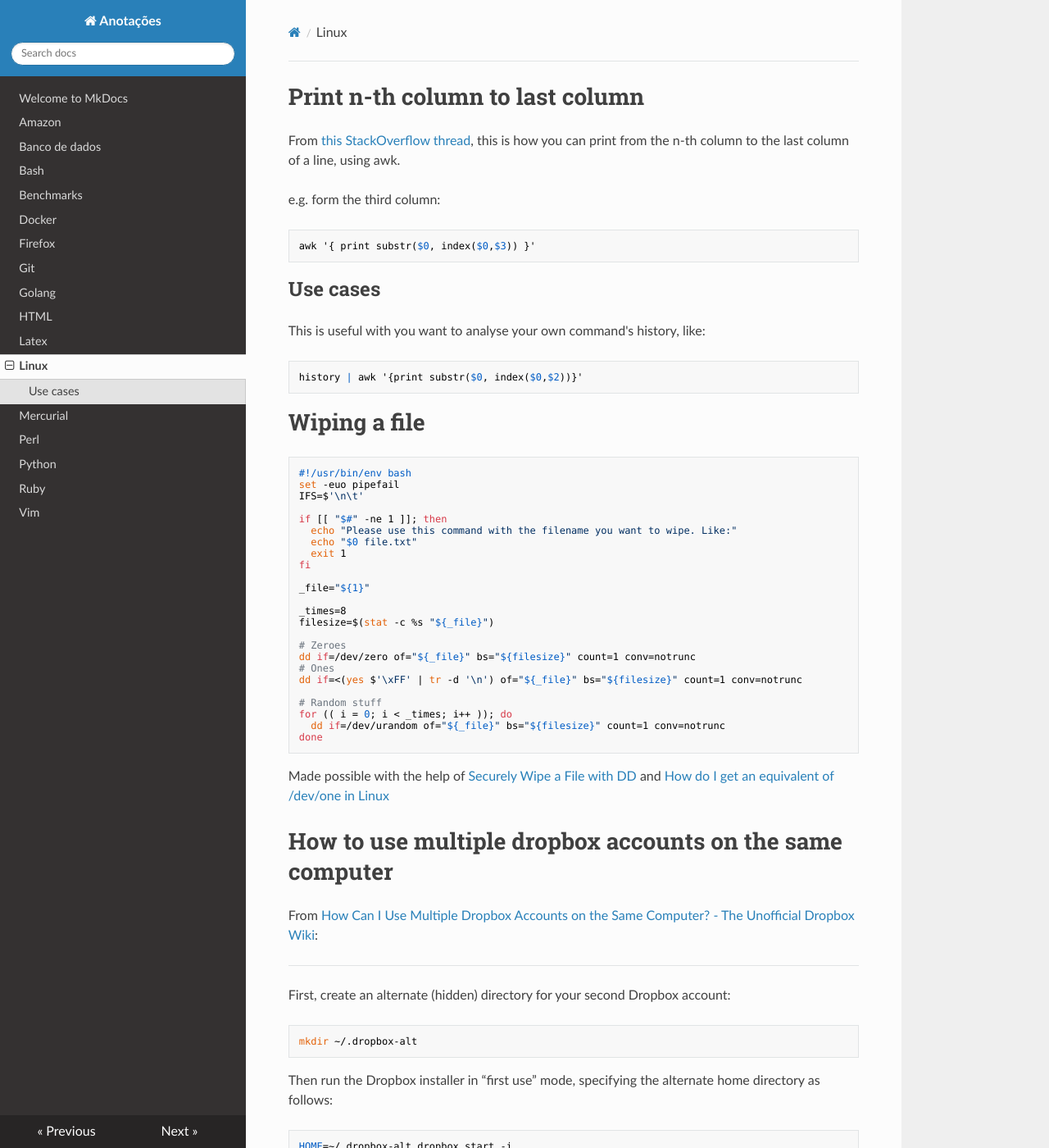
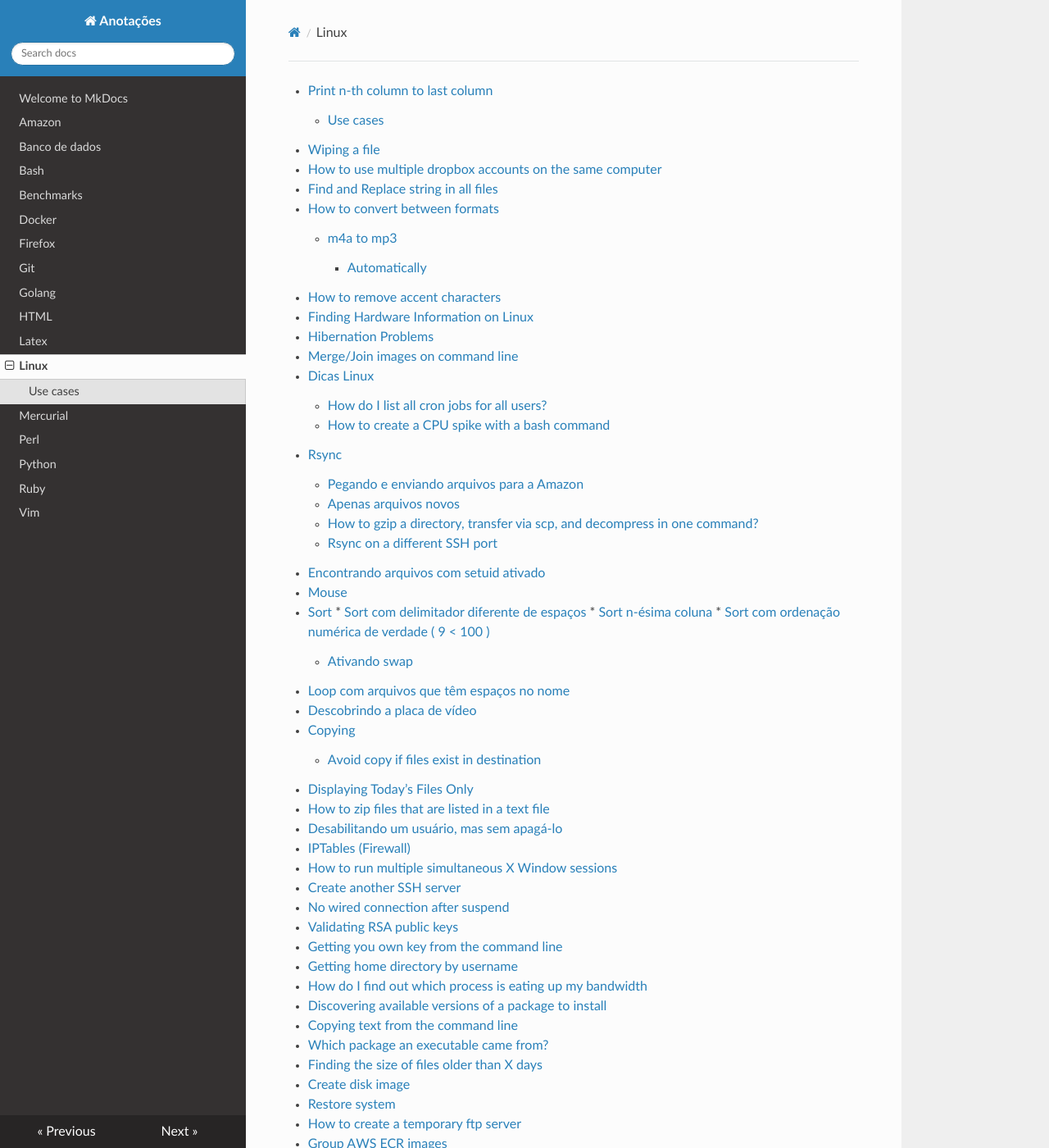
Before and after one commit to hposca/useful_notes, an MkDocs documentation site: the page built from docs/linux.md, in a window 1280 px wide and 1400 px high. Shown: the whole window at 82% size. Built offline with MkDocs 1.6.1, drawn with Linux system fonts in a browser that asks for light colours; nearby versions of some CDN libraries; old or Windows-style settings are respelled for this version of MkDocs; some of the changed text lies outside the part shown.

Commit message:
How to reset gpg

```diff
--- a/docs/linux.md
+++ b/docs/linux.md
@@ -1,3 +1,94 @@
+
+<!-- vim-markdown-toc GFM -->
+
+* [Print n-th column to last column](#print-n-th-column-to-last-column)
+    * [Use cases](#use-cases)
+* [Wiping a file](#wiping-a-file)
+* [How to use multiple dropbox accounts on the same computer](#how-to-use-multiple-dropbox-accounts-on-the-same-computer)
+* [Find and Replace string in all files](#find-and-replace-string-in-all-files)
+* [How to convert between formats](#how-to-convert-between-formats)
+    * [m4a to mp3](#m4a-to-mp3)
+        * [Automatically](#automatically)
+* [How to remove accent characters](#how-to-remove-accent-characters)
+* [Finding Hardware Information on Linux](#finding-hardware-information-on-linux)
+* [Hibernation Problems](#hibernation-problems)
+* [Merge/Join images on command line](#mergejoin-images-on-command-line)
+* [Dicas Linux](#dicas-linux)
+    * [How do I list all cron jobs for all users?](#how-do-i-list-all-cron-jobs-for-all-users)
+    * [How to create a CPU spike with a bash command](#how-to-create-a-cpu-spike-with-a-bash-command)
+* [Rsync](#rsync)
+    * [Pegando e enviando arquivos para a Amazon](#pegando-e-enviando-arquivos-para-a-amazon)
+    * [Apenas arquivos novos](#apenas-arquivos-novos)
+    * [How to gzip a directory, transfer via scp, and decompress in one command?](#how-to-gzip-a-directory-transfer-via-scp-and-decompress-in-one-command)
+    * [Rsync on a different SSH port](#rsync-on-a-different-ssh-port)
+* [Encontrando arquivos com setuid ativado](#encontrando-arquivos-com-setuid-ativado)
+* [Mouse](#mouse)
+* [Sort](#sort)
+        * [Sort com delimitador diferente de espaços](#sort-com-delimitador-diferente-de-espaços)
+        * [Sort n-ésima coluna](#sort-n-ésima-coluna)
+        * [Sort com ordenação numérica de verdade ( 9 < 100 )](#sort-com-ordenação-numérica-de-verdade--9--100-)
+    * [Ativando swap](#ativando-swap)
+* [Loop com arquivos que têm espaços no nome](#loop-com-arquivos-que-têm-espaços-no-nome)
+* [Descobrindo a placa de vídeo](#descobrindo-a-placa-de-vídeo)
+* [Copying](#copying)
+    * [Avoid copy if files exist in destination](#avoid-copy-if-files-exist-in-destination)
+* [Displaying Today’s Files Only](#displaying-todays-files-only)
+* [How to zip files that are listed in a text file](#how-to-zip-files-that-are-listed-in-a-text-file)
+* [Desabilitando um usuário, mas sem apagá-lo](#desabilitando-um-usuário-mas-sem-apagá-lo)
+* [IPTables (Firewall)](#iptables-firewall)
+* [How to run multiple simultaneous X Window sessions](#how-to-run-multiple-simultaneous-x-window-sessions)
+* [Create another SSH server](#create-another-ssh-server)
+* [No wired connection after suspend](#no-wired-connection-after-suspend)
+* [Validating RSA public keys](#validating-rsa-public-keys)
+* [Getting you own key from the command line](#getting-you-own-key-from-the-command-line)
+* [Getting home directory by username](#getting-home-directory-by-username)
+* [How do I find out which process is eating up my bandwidth](#how-do-i-find-out-which-process-is-eating-up-my-bandwidth)
+* [Discovering available versions of a package to install](#discovering-available-versions-of-a-package-to-install)
+* [Copying text from the command line](#copying-text-from-the-command-line)
+* [Which package an executable came from?](#which-package-an-executable-came-from)
+* [Finding the size of files older than X days](#finding-the-size-of-files-older-than-x-days)
+* [Create disk image](#create-disk-image)
+* [Restore system](#restore-system)
+* [How to create a temporary ftp server](#how-to-create-a-temporary-ftp-server)
+* [Group AWS ECR images](#group-aws-ecr-images)
+* [Onde logs estão localizados no Linux](#onde-logs-estão-localizados-no-linux)
+    * [Logs de ssh](#logs-de-ssh)
+* [Simple monitoring with gkrellm](#simple-monitoring-with-gkrellm)
+* [Limiting the bandwith for a program](#limiting-the-bandwith-for-a-program)
+* [Discover other machines on your network](#discover-other-machines-on-your-network)
+* [Updating the DNS being used](#updating-the-dns-being-used)
+* [Installing](#installing)
+* [Before using it](#before-using-it)
+    * [Exporting Keys](#exporting-keys)
+* [Setting up](#setting-up)
+* [Reaffirming trust](#reaffirming-trust)
+* [Reduce size of PDF files](#reduce-size-of-pdf-files)
+* [Splitting and merging PDF files](#splitting-and-merging-pdf-files)
+    * [Splitting](#splitting)
+    * [Merging](#merging)
+* [Joining/merging pdf pages/files into a single one](#joiningmerging-pdf-pagesfiles-into-a-single-one)
+* [Join png files into single PDF](#join-png-files-into-single-pdf)
+* [Convert PDFs into JPEGs](#convert-pdfs-into-jpegs)
+    * [All pages into the same file](#all-pages-into-the-same-file)
+* [Printers Adventures on Linux](#printers-adventures-on-linux)
+* [Displaying a function definition](#displaying-a-function-definition)
+* [Bang commands](#bang-commands)
+    * [Useful idioms](#useful-idioms)
+    * [Retrieving previous command arguments](#retrieving-previous-command-arguments)
+    * [Lines in history](#lines-in-history)
+    * [Word designators](#word-designators)
+    * [Modifiers:](#modifiers)
+* [Send command to all panes](#send-command-to-all-panes)
+* [How to upgrade python version](#how-to-upgrade-python-version)
+* [Wifi after hibernation](#wifi-after-hibernation)
+* [Download a video from youtube](#download-a-video-from-youtube)
+* [Convert the downloaded audio](#convert-the-downloaded-audio)
+* [Create a ramdisk](#create-a-ramdisk)
+* [Get your current IPs](#get-your-current-ips)
+* [Resetting the gpg-agent](#resetting-the-gpg-agent)
+
+<!-- vim-markdown-toc -->
+
 # Print n-th column to last column
 
 From [this StackOverflow thread](http://stackoverflow.com/questions/1602035/print-third-column-to-last-column), this is how you can print from the n-th column to the last column of a line, using awk.
@@ -1126,3 +1217,13 @@
 # Get your current IPs
 
     curl ifconfig.me
+
+# Resetting the gpg-agent
+
+If, by any reason, gpg stops working you can kill it:
+
+    gconf --kill gpg-agent
+
+GPG will restart next time it is needed.
+
+Tip from https://superuser.com/a/1150399
```
